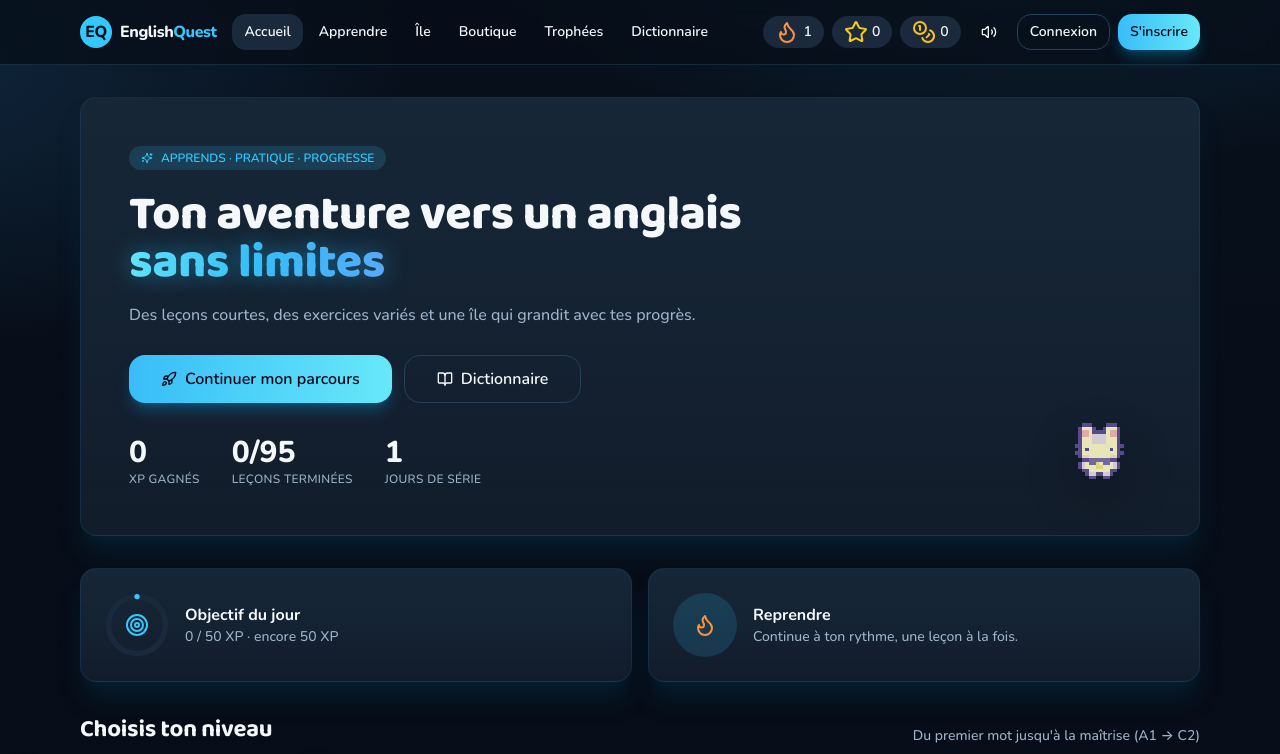
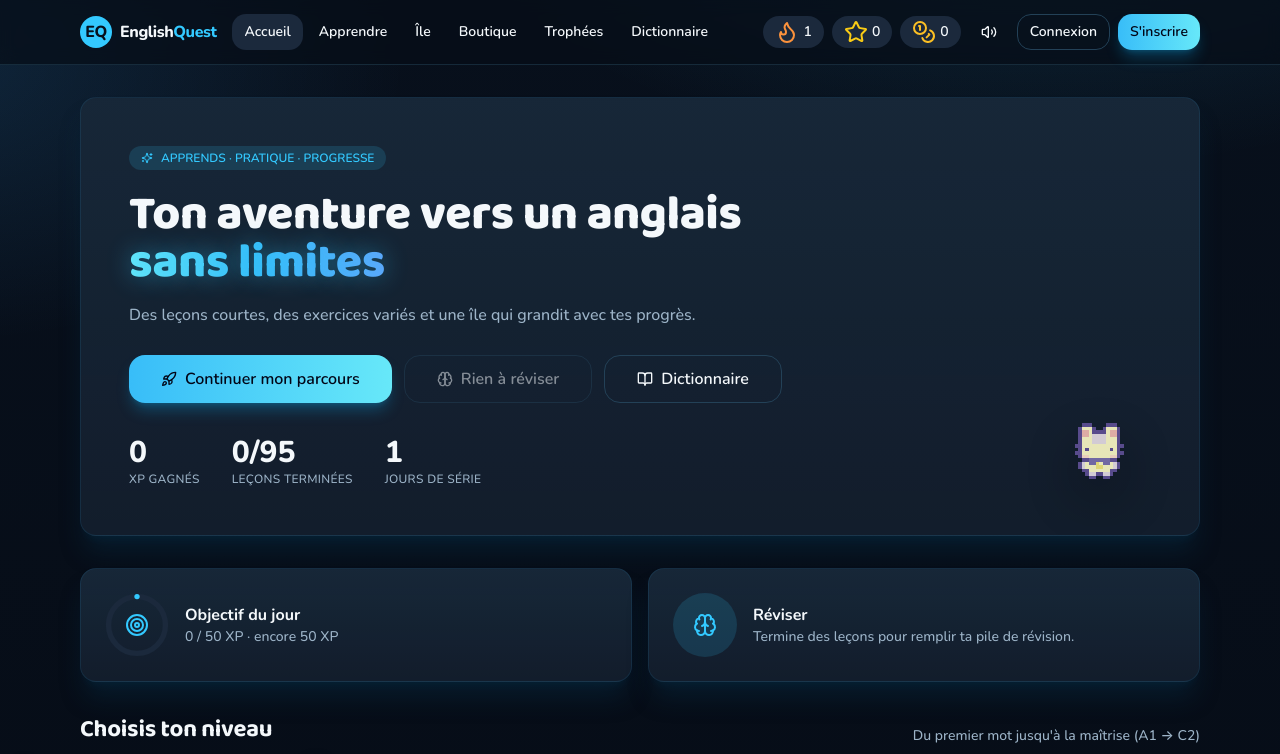
Before and after one commit to Killian20022/Project-V1, a React (Vite) app in the folder web/: page / in a window 1280 px wide. Shown: the top 754 px of the page. Built offline with nearby package versions, Linux system fonts and the light colour scheme; no server answers.

Commit message:
Ajout de la révision espacée (SRS)

```diff
--- a/web/src/App.tsx
+++ b/web/src/App.tsx
@@ -4,6 +4,9 @@ import { Layout } from '@/components/Layout';
 import { Button } from '@/components/ui/button';
 import { Card, CardContent } from '@/components/ui/card';
 import { completeLesson, loadGameState, saveGameState } from '@/lib/state';
+import { addCards, applyReview, countDue, dueCards } from '@/lib/srs';
+import { buildReviewQuestion, shuffle } from '@/lib/exercises';
+import type { Question } from '@/lib/exercises';
 import { loadRemoteProgress, saveRemoteProgress } from '@/lib/progressSync';
 import { HomePage } from '@/pages/HomePage';
 import { LearnPage } from '@/pages/LearnPage';
@@ -11,9 +14,10 @@ import { LessonPage } from '@/pages/LessonPage';
 import { ExercisePage } from '@/pages/ExercisePage';
 import { IslandPage, ShopPage, TrophiesPage } from '@/pages/WorldPages';
 import { DictionaryPage } from '@/pages/DictionaryPage';
-import type { GameState, Lesson, Level, Page } from './types';
+import type { GameState, Lesson, Level, Page, SrsCard } from './types';
 
 type LessonSelection = { level: Level; index: number; lesson: Lesson };
+type ReviewSession = { items: { card: SrsCard; question: Question }[] };
 
 export default function App() {
   const [state, setState] = useState<GameState>(loadGameState);
@@ -22,6 +26,8 @@ export default function App() {
   const [lesson, setLesson] = useState<LessonSelection | null>(null);
   const [exercising, setExercising] = useState(false);
   const [result, setResult] = useState<{ correct: number; total: number } | null>(null);
+  const [reviewSession, setReviewSession] = useState<ReviewSession | null>(null);
+  const [reviewResult, setReviewResult] = useState<{ correct: number; total: number } | null>(null);
   const { user, isLoaded } = useUser();
   const hydrated = useRef(false);
 
@@ -87,6 +93,8 @@ export default function App() {
     setLesson(null);
     setExercising(false);
     setResult(null);
+    setReviewSession(null);
+    setReviewResult(null);
   }
 
   function openLevel(level: Level) {
@@ -97,14 +105,95 @@ export default function App() {
 
   function finishLesson(correct: number, total: number, maxCombo = 0) {
     if (!lesson) return;
-    setState((current) => completeLesson(current, lesson.level, lesson.index, correct, total, maxCombo));
+    const sel = lesson;
+    setState((current) => {
+      // Les phrases de la leçon terminée entrent dans le pool de révision.
+      const withCards = sel.lesson.practice?.length
+        ? { ...current, srs: addCards(current.srs, sel.level, sel.lesson.practice) }
+        : current;
+      return completeLesson(withCards, sel.level, sel.index, correct, total, maxCombo);
+    });
     setResult({ correct, total });
     setExercising(false);
   }
 
+  // Lance une session de révision : cartes dues (tous niveaux, ou un seul), plafonnées à 20.
+  function startReview(level: Level | null = null) {
+    const due = dueCards(state.srs, Date.now(), { level, max: 20 });
+    if (!due.length) return;
+    const items = shuffle(due).map((card) => ({ card, question: buildReviewQuestion(card) }));
+    setLesson(null);
+    setExercising(false);
+    setResult(null);
+    setReviewResult(null);
+    setReviewSession({ items });
+  }
+
   let content: React.ReactNode;
 
-  if (exercising && lesson) {
+  if (reviewSession) {
+    content = (
+      <ExercisePage
+        level={reviewSession.items[0].card.level}
+        reviewQuestions={reviewSession.items.map((it) => it.question)}
+        onGrade={(i, success) =>
+          setState((current) => ({ ...current, srs: applyReview(current.srs, reviewSession.items[i].card, success) }))
+        }
+        onFinish={(correct, total) => {
+          setState((current) => ({
+            ...current,
+            points: current.points + correct * 5,
+            coins: current.coins + 5,
+            stats: {
+              ...current.stats,
+              reviews: (current.stats.reviews ?? 0) + total,
+              correct: (current.stats.correct ?? 0) + correct,
+            },
+          }));
+          setReviewResult({ correct, total });
+          setReviewSession(null);
+        }}
+        onQuit={() => setReviewSession(null)}
+      />
+    );
+  } else if (reviewResult) {
+    const remaining = countDue(state.srs);
+    content = (
+      <Card className="mx-auto max-w-lg text-center">
+        <CardContent className="p-8">
+          <div className="text-5xl">🧠</div>
+          <h2 className="mt-4 text-2xl font-bold">Révision terminée !</h2>
+          <div className="mt-2 text-4xl font-black text-primary">
+            {reviewResult.correct}/{reviewResult.total}
+          </div>
+          <p className="mt-2 text-muted-foreground">Les cartes ont été reprogrammées selon tes réponses.</p>
+          <div className="mt-6 flex flex-col gap-2">
+            {remaining > 0 && (
+              <Button
+                size="lg"
+                onClick={() => {
+                  setReviewResult(null);
+                  startReview(null);
+                }}
+              >
+                Réviser encore ({remaining})
+              </Button>
+            )}
+            <Button
+              variant={remaining > 0 ? 'outline' : 'default'}
+              size="lg"
+              onClick={() => {
+                setReviewResult(null);
+                setPage('home');
+              }}
+            >
+              Retour à l'accueil
+            </Button>
+          </div>
+        </CardContent>
+      </Card>
+    );
+  } else if (exercising && lesson) {
     content = <ExercisePage {...lesson} onFinish={finishLesson} onQuit={() => setExercising(false)} />;
   } else if (result && lesson) {
     const ratio = result.correct / Math.max(1, result.total);
@@ -134,7 +223,7 @@ export default function App() {
   } else if (lesson) {
     content = <LessonPage {...lesson} onBack={() => setLesson(null)} onStart={() => setExercising(true)} />;
   } else if (page === 'home') {
-    content = <HomePage state={state} navigate={navigate} openLevel={openLevel} />;
+    content = <HomePage state={state} navigate={navigate} openLevel={openLevel} onReview={() => startReview(null)} />;
   } else if (page === 'learn') {
     content = (
       <LearnPage
@@ -142,6 +231,7 @@ export default function App() {
         selectedLevel={selectedLevel}
         onSelectLevel={setSelectedLevel}
         onOpenLesson={(level, index, selectedLesson) => setLesson({ level, index, lesson: selectedLesson })}
+        onReview={(level) => startReview(level)}
       />
     );
   } else if (page === 'island') {
@@ -153,7 +243,7 @@ export default function App() {
   } else if (page === 'dictionary') {
     content = <DictionaryPage />;
   } else {
-    content = <HomePage state={state} navigate={navigate} openLevel={openLevel} />;
+    content = <HomePage state={state} navigate={navigate} openLevel={openLevel} onReview={() => startReview(null)} />;
   }
 
   return (
--- a/web/src/lib/exercises.ts
+++ b/web/src/lib/exercises.ts
@@ -18,7 +18,7 @@ function escapeRegExp(value: string) {
 }
 
 function words(sentence: string): string[] {
-  return sentence.replace(/[.,!?;:'’"]/g, '').split(/\s+/).filter(Boolean);
+  return sentence.replace(/[.,!?;:''"]/g, '').split(/\s+/).filter(Boolean);
 }
 
 // Texte à trou : on cache un mot, on montre la traduction, et on propose des mots à choisir → jamais ambigu.
@@ -120,10 +120,54 @@ export function buildQuestions(level: Level, lesson: Lesson): Question[] {
   return shuffle(questions).slice(0, TOTAL_QUESTIONS);
 }
 
+// Construit UNE question de révision à partir d'une carte SRS.
+// Le type d'exercice est tiré au hasard (jamais « match » ni « qcm de leçon »,
+// qui ne s'appliquent pas à une phrase isolée).
+export function buildReviewQuestion(card: { level: Level; en: string; fr: string }): Question {
+  const sentence: Sentence = { en: card.en, fr: card.fr };
+  const level = card.level;
+  const types: Exclude<Question['type'], 'qcm' | 'match'>[] = ['fill', 'order', 'dictation', 'listen', 'speak'];
+  const type = types[Math.floor(Math.random() * types.length)];
+
+  if (type === 'fill') return fillQuestion(level, sentence);
+  if (type === 'order')
+    return {
+      type: 'order',
+      prompt: `Remets la phrase dans l'ordre : ${sentence.fr}`,
+      tokens: shuffle(sentence.en.split(' ')),
+      answer: sentence.en,
+      explanation: `${sentence.en} — ${sentence.fr}`,
+    };
+  if (type === 'dictation')
+    return {
+      type: 'dictation',
+      prompt: 'Écoute puis reconstitue la phrase',
+      tokens: shuffle(sentence.en.split(' ')),
+      answer: sentence.en,
+      audio: sentence.en,
+      explanation: `${sentence.en} — ${sentence.fr}`,
+    };
+  if (type === 'speak')
+    return { type: 'speak', prompt: 'Prononce cette phrase à voix haute', answer: sentence.en, explanation: sentence.fr };
+
+  // listen
+  const alternatives = shuffle(sentencesFor(level).filter((item) => item.en !== sentence.en))
+    .slice(0, 3)
+    .map((item) => item.en);
+  return {
+    type: 'listen',
+    prompt: 'Écoute et choisis la bonne phrase',
+    options: shuffle([sentence.en, ...alternatives]),
+    answer: sentence.en,
+    explanation: `${sentence.en} = ${sentence.fr}`,
+    audio: sentence.en,
+  };
+}
+
 export function normalized(value: string) {
   return value
     .toLowerCase()
-    .replace(/[.,!?;:'’"]/g, '')
+    .replace(/[.,!?;:''"]/g, '')
     .replace(/\s+/g, ' ')
     .trim();
 }
--- /dev/null
+++ b/web/src/lib/srs.ts
@@ -0,0 +1,78 @@
+import type { Level, Sentence, SrsCard } from '../types';
+
+const DAY = 86_400_000;
+
+// Délais de Leitner par boîte (en ms). Réponse juste → on monte d'une boîte ;
+// réponse fausse → on redescend d'une boîte. Plus la boîte est haute, plus la
+// phrase revient rarement (car on la connaît bien).
+export const INTERVALS = [10 * 60_000, 1 * DAY, 3 * DAY, 7 * DAY, 16 * DAY, 35 * DAY, 90 * DAY];
+export const MAX_BOX = INTERVALS.length - 1;
+
+// Identifiant stable d'une carte, dérivé du niveau + de la phrase anglaise.
+export function cardId(level: Level, en: string): string {
+  return `${level}|${en}`;
+}
+
+// Ajoute au pool les phrases d'une leçon terminée, sans écraser une carte déjà
+// présente (on ne réinitialise jamais la progression d'une phrase connue).
+export function addCards(
+  srs: Record<string, SrsCard>,
+  level: Level,
+  sentences: readonly Sentence[],
+): Record<string, SrsCard> {
+  const now = Date.now();
+  const next = { ...srs };
+  for (const s of sentences) {
+    const id = cardId(level, s.en);
+    if (!next[id]) {
+      next[id] = { id, level, en: s.en, fr: s.fr, box: 0, due: now, lapses: 0, last: 0 };
+    }
+  }
+  return next;
+}
+
+// Cartes à réviser maintenant (dues), triées de la plus ancienne à la plus
+// récente, éventuellement filtrées par niveau et plafonnées.
+export function dueCards(
+  srs: Record<string, SrsCard>,
+  now: number = Date.now(),
+  opts: { level?: Level | null; max?: number } = {},
+): SrsCard[] {
+  let list = Object.values(srs).filter((c) => c.due <= now);
+  if (opts.level) list = list.filter((c) => c.level === opts.level);
+  list.sort((a, b) => a.due - b.due);
+  if (opts.max && list.length > opts.max) list = list.slice(0, opts.max);
+  return list;
+}
+
+// Nombre de cartes dues (pour le badge « Réviser (N) »).
+export function countDue(
+  srs: Record<string, SrsCard>,
+  now: number = Date.now(),
+  level?: Level | null,
+): number {
+  return Object.values(srs).filter((c) => c.due <= now && (!level || c.level === level)).length;
+}
+
+// Reprogramme une carte après une réponse (juste ou fausse).
+export function review(card: SrsCard, success: boolean): SrsCard {
+  const box = success ? Math.min(MAX_BOX, card.box + 1) : Math.max(0, card.box - 1);
+  const now = Date.now();
+  return {
+    ...card,
+    box,
+    due: now + INTERVALS[box],
+    lapses: card.lapses + (success ? 0 : 1),
+    last: now,
+  };
+}
+
+// Applique une révision dans le dictionnaire srs (sans mutation).
+export function applyReview(
+  srs: Record<string, SrsCard>,
+  card: SrsCard,
+  success: boolean,
+): Record<string, SrsCard> {
+  const updated = review(card, success);
+  return { ...srs, [updated.id]: updated };
+}
--- a/web/src/lib/state.ts
+++ b/web/src/lib/state.ts
@@ -19,6 +19,7 @@ export const DEFAULT_STATE: GameState = {
   unlocks: [],
   badges: [],
   completed: [],
+  srs: {},
 };
 
 export function loadGameState(): GameState {
@@ -31,6 +32,7 @@ export function loadGameState(): GameState {
       ...parsed,
       lessons: { ...DEFAULT_STATE.lessons, ...(parsed.lessons ?? {}) },
       stats: { ...DEFAULT_STATE.stats, ...(parsed.stats ?? {}) },
+      srs: { ...(parsed.srs ?? {}) },
       island: parsed.island ?? [],
       placed:
         parsed.placed && parsed.placed.length
--- a/web/src/pages/ExercisePage.tsx
+++ b/web/src/pages/ExercisePage.tsx
@@ -3,6 +3,7 @@ import { Heart, Volume2, X, ArrowRight, Mic } from 'lucide-react';
 import { Button } from '@/components/ui/button';
 import { Card, CardContent } from '@/components/ui/card';
 import { buildQuestions, normalized, speechMatches, shuffle } from '@/lib/exercises';
+import type { Question } from '@/lib/exercises';
 import { speak } from '@/lib/speak';
 import type { Lesson, Level } from '../types';
 
@@ -27,14 +28,24 @@ export function ExercisePage({
   lesson,
   onFinish,
   onQuit,
+  reviewQuestions,
+  onGrade,
 }: {
   level: Level;
-  index: number;
-  lesson: Lesson;
+  index?: number;
+  lesson?: Lesson;
   onFinish: (correct: number, total: number, maxCombo: number) => void;
   onQuit: () => void;
+  // Mode révision : questions pré-construites (une par carte SRS)
+  reviewQuestions?: Question[];
+  // Remonté à chaque réponse en mode révision (pour reprogrammer la carte)
+  onGrade?: (index: number, success: boolean) => void;
 }) {
-  const questions = useMemo(() => buildQuestions(level, lesson), [level, lesson]);
+  const reviewMode = !!reviewQuestions;
+  const questions = useMemo(
+    () => reviewQuestions ?? buildQuestions(level, lesson as Lesson),
+    [level, lesson, reviewQuestions],
+  );
   const [position, setPosition] = useState(0);
   const [correct, setCorrect] = useState(0);
   const [combo, setCombo] = useState(0);
@@ -69,8 +80,9 @@ export function ExercisePage({
       });
     } else {
       setCombo(0);
-      setHearts((count) => Math.max(0, count - 1));
+      if (!reviewMode) setHearts((count) => Math.max(0, count - 1));
     }
+    onGrade?.(position, success);
   }
 
   function listenSpeak() {
@@ -113,7 +125,7 @@ export function ExercisePage({
   }
 
   function next() {
-    if (hearts <= 0 || position === questions.length - 1) {
+    if ((!reviewMode && hearts <= 0) || position === questions.length - 1) {
       onFinish(correct, questions.length, maxCombo);
       return;
     }
@@ -137,11 +149,15 @@ export function ExercisePage({
         <span className="text-sm text-muted-foreground">
           {position + 1} / {questions.length}
         </span>
-        <span className="flex items-center gap-0.5">
-          {Array.from({ length: 5 }).map((_, i) => (
-            <Heart key={i} className={i < hearts ? 'size-5 fill-red-500 text-red-500' : 'size-5 text-secondary'} />
-          ))}
-        </span>
+        {reviewMode ? (
+          <span className="text-sm font-semibold text-primary">🧠 Révision</span>
+        ) : (
+          <span className="flex items-center gap-0.5">
+            {Array.from({ length: 5 }).map((_, i) => (
+              <Heart key={i} className={i < hearts ? 'size-5 fill-red-500 text-red-500' : 'size-5 text-secondary'} />
+            ))}
+          </span>
+        )}
       </div>
 
       <div className="mt-3 h-2 w-full overflow-hidden rounded-full bg-secondary">
@@ -352,7 +368,7 @@ export function ExercisePage({
 
           {result !== null && (
             <Button className="w-full" size="lg" onClick={next}>
-              {hearts <= 0 || position === questions.length - 1 ? 'Voir le résultat' : 'Continuer'} <ArrowRight />
+              {(!reviewMode && hearts <= 0) || position === questions.length - 1 ? 'Voir le résultat' : 'Continuer'} <ArrowRight />
             </Button>
           )}
         </CardContent>
--- a/web/src/pages/HomePage.tsx
+++ b/web/src/pages/HomePage.tsx
@@ -1,24 +1,28 @@
-import { Rocket, BookOpen, Sparkles, Target, Flame } from 'lucide-react';
+import { Rocket, BookOpen, Sparkles, Target, Brain } from 'lucide-react';
 import { Button } from '@/components/ui/button';
 import { Card, CardContent, CardHeader, CardTitle, CardDescription } from '@/components/ui/card';
 import { Character } from '@/components/Character';
 import { LEVELS, LEVEL_INFO, lessonCount, TOTAL_LESSONS } from '@/lib/content';
+import { countDue } from '@/lib/srs';
 import type { GameState, Level, Page } from '../types';
 
 export function HomePage({
   state,
   navigate,
   openLevel,
+  onReview,
 }: {
   state: GameState;
   navigate: (page: Page) => void;
   openLevel: (level: Level) => void;
+  onReview: () => void;
 }) {
   const lessonsDone = LEVELS.reduce((sum, lv) => sum + Math.min(state.lessons[lv] ?? 0, lessonCount(lv)), 0);
   const totalLessons = TOTAL_LESSONS;
   const dailyGoal = 50;
   const dailyToday = state.dailyDate === new Date().toDateString() ? state.dailyXP : 0;
   const dailyPct = Math.min(100, Math.round((dailyToday / dailyGoal) * 100));
+  const due = countDue(state.srs);
 
   return (
     <div className="space-y-8">
@@ -39,6 +43,9 @@ export function HomePage({
           <div className="mt-7 flex flex-wrap gap-3">
             <Button size="lg" onClick={() => navigate('learn')}>
               <Rocket /> Continuer mon parcours
+            </Button>
+            <Button size="lg" variant={due > 0 ? 'default' : 'outline'} disabled={due === 0} onClick={onReview}>
+              <Brain /> {due > 0 ? `Réviser (${due})` : 'Rien à réviser'}
             </Button>
             <Button size="lg" variant="outline" onClick={() => navigate('dictionary')}>
               <BookOpen /> Dictionnaire
@@ -82,14 +89,21 @@ export function HomePage({
             </div>
           </CardContent>
         </Card>
-        <Card className="cursor-pointer transition hover:border-primary/60" onClick={() => navigate('learn')}>
+        <Card
+          className={due > 0 ? 'cursor-pointer transition hover:border-primary/60' : ''}
+          onClick={due > 0 ? onReview : undefined}
+        >
           <CardContent className="flex items-center gap-4 p-6">
             <div className="grid h-16 w-16 shrink-0 place-items-center rounded-full bg-primary/15">
-              <Flame className="text-orange-400" />
+              <Brain className="text-primary" />
             </div>
             <div>
-              <div className="font-bold">Reprendre</div>
-              <div className="text-sm text-muted-foreground">Continue à ton rythme, une leçon à la fois.</div>
+              <div className="font-bold">Réviser</div>
+              <div className="text-sm text-muted-foreground">
+                {due > 0
+                  ? `${due} carte${due > 1 ? 's' : ''} à revoir aujourd'hui · consolide ta mémoire.`
+                  : 'Termine des leçons pour remplir ta pile de révision.'}
+              </div>
             </div>
           </CardContent>
         </Card>
--- a/web/src/types.ts
+++ b/web/src/types.ts
@@ -28,6 +28,18 @@ export interface Lesson {
   practice?: readonly Sentence[];
 }
 
+// Carte de révision espacée : une par phrase déjà étudiée.
+export interface SrsCard {
+  id: string; // `${level}|${en}`
+  level: Level;
+  en: string;
+  fr: string;
+  box: number; // boîte de Leitner (0..6)
+  due: number; // timestamp (ms) de la prochaine révision
+  lapses: number; // nombre d'oublis
+  last: number; // dernière révision (timestamp ms)
+}
+
 export interface GameState {
   points: number;
   streak: number;
@@ -47,12 +59,13 @@ export interface GameState {
   unlocks: string[];
   badges: string[];
   completed: string[];
+  srs: Record<string, SrsCard>;
 }
 
 export interface PlacedItem {
-  k: string; // clé unique de l'instance
-  id: string; // id de l'objet boutique
-  x: number; // position en % (0-100)
+  k: string;
+  id: string;
+  x: number;
   y: number;
 }
 
```
Also changed, not shown: web/src/pages/LearnPage.tsx (+12 -3 lines), 1 other file (tests, documents, lock files or other folders).
